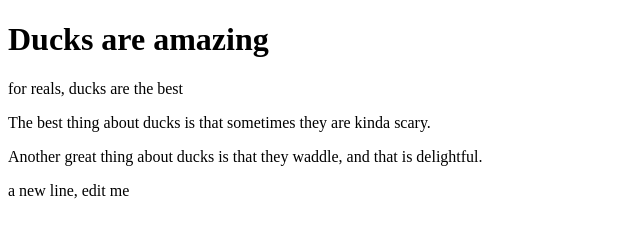
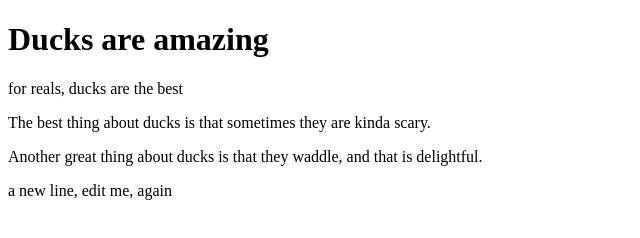
Before and after one commit to millardseto/duck_example, a plain HTML site: page index.html in a window 1280 px wide. Shown: the full height of the page, 0-640 px from the left. Drawn offline with Linux system fonts and the light colour scheme.

Commit message:
more edits

```diff
--- a/index.html
+++ b/index.html
@@ -11,6 +11,6 @@
     are kinda scary.
     <p>Another great thing about ducks is that they
     waddle, and that is delightful.</p>
-    <p>a new line, edit me</p>
+    <p>a new line, edit me, again</p>
   </body>
 </html>
```
